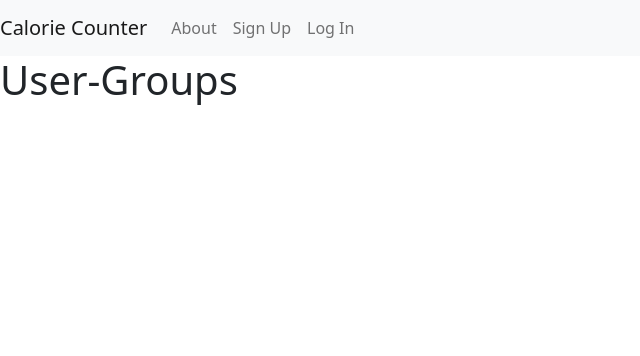
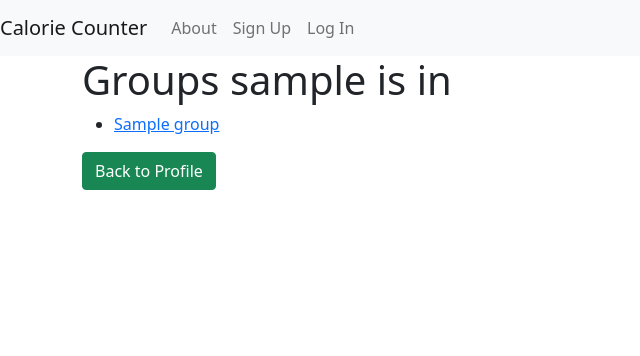
Before and after one commit to taylorwagner/caloriecountercapstone1, a Flask app: template templates/groups/user-groups.html in a window 1280 px wide. Shown: the top 356 px of the page, without its empty margins (0-640 px from the left). Run offline with Flask 2, Linux system fonts and the light colour scheme; the template is opened without the code that fills it: values that come from a table or form of the project are taken from there, others are empty; tables that the repository leaves empty hold one stand-in row (values such as "Sample post"); some libraries are stand-ins or nearby versions.

Commit message:
user groups page set up

```diff
--- a/templates/groups/show.html
+++ b/templates/groups/show.html
@@ -11,7 +11,7 @@
     <h3 class="h3">Users in Group</h3>
     {% if group.users %}
     <ul>
-        <li><a href=""></a>{{ group.users.username }}</li>
+        <li><a href="">{{ group.users.username }}</a></li>
     </ul>
     {% else %}
     <p>There are no users in this group yet!</p>
--- a/templates/groups/user-groups.html
+++ b/templates/groups/user-groups.html
@@ -2,6 +2,20 @@
 
 {% block content %}
 
-<h1>User-Groups</h1>
+<div class="container">
+    <h1 class="h1">Groups {{ user.username }} is in</h1>
+
+    {% if user.groups %}
+    {% for g in user.groups %}
+    <ul>
+        <li><a href="/groups/{{ g.id }}">{{ g.name }}</a></li>
+    </ul>
+    {% endfor %}
+    {% else %}
+    <p>{{ user.username }} is not in any groups yet!</p>
+    {% endif %}
+
+    <a href="/profile/{{ user.id }}" class="btn btn-success">Back to Profile</a>
+</div>
 
 {% endblock %}
```
